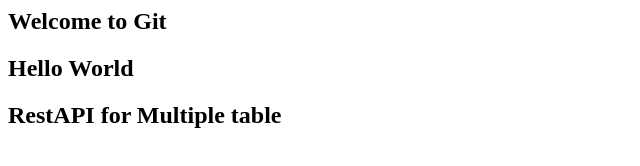
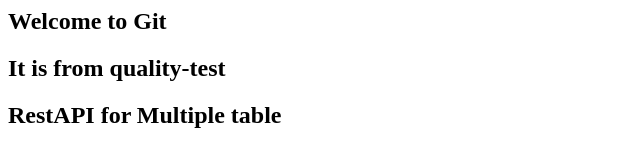
Before and after one commit to praveenavm/demo-repo2, a plain HTML site: page index.html in a window 1280 px wide. Shown: the whole page, without its empty margins (0-640 px from the left). Drawn offline with Linux system fonts and the light colour scheme.

Commit message:
changed by ebin for the amendment

```diff
--- a/index.html
+++ b/index.html
@@ -1,5 +1,5 @@
 <div>
     <h2>Welcome to Git</h2>
-    <h2>Hello World</h2>
+    <h2>It is from quality-test</h2>
     <h2>RestAPI for Multiple table</h2>
 </div>
```
